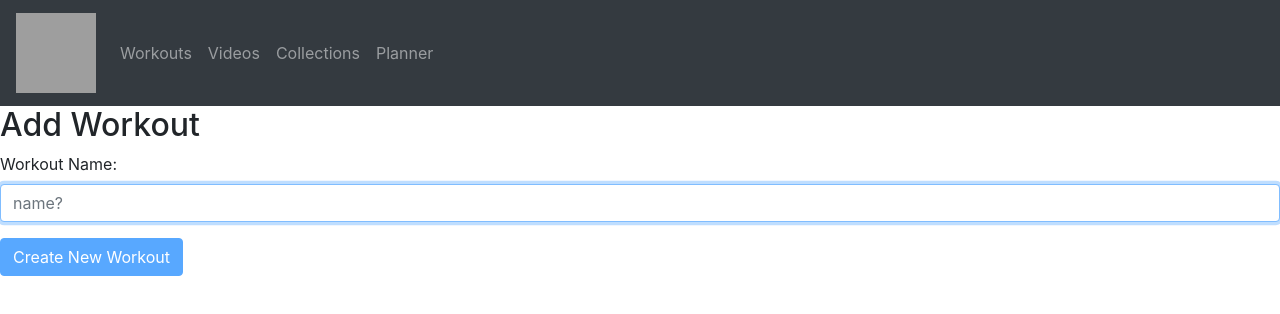
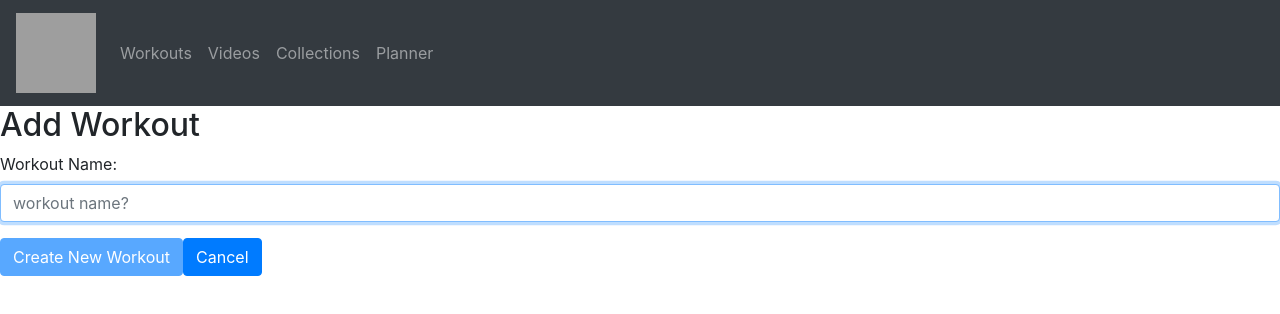
Before and after one commit to dylanmorris51/spotter, a React (Create React App) app: page /workouts/create in a window 1280 px wide. Shown: the top 314 px of the page. Built offline with nearby package versions, Linux system fonts and the light colour scheme; no server answers; sample sign-in values are in the browser's storage; grey boxes are pictures that could not be loaded.

Commit message:
added a create new workout button to workouts list and a cancel button to workout form

```diff
--- a/src/components/workouts/WorkoutForm.js
+++ b/src/components/workouts/WorkoutForm.js
@@ -82,7 +82,7 @@ export const WorkoutForm = () => {
             <fieldset>
                 <div className="form-group">
                     <label htmlFor="title">Workout Name: </label>
-                    <input type="name" id="name" onChange={handleControlledInputChange} required autoFocus className="form-control" placeholder="name?" value={workout.name} />
+                    <input type="name" id="name" onChange={handleControlledInputChange} required autoFocus className="form-control" placeholder="workout name?" value={workout.name} />
                 </div>
             </fieldset>
             <fieldset>
@@ -95,6 +95,9 @@ export const WorkoutForm = () => {
                 }}>
                 {workoutId ? "Save Workout" : "Create New Workout"}
             </button>
+            <button className="btn btn-primary" onClick={() => history.push(`/workouts`)}>
+                Cancel
+            </button>
         </form>
     )
 
--- a/src/components/workouts/WorkoutList.js
+++ b/src/components/workouts/WorkoutList.js
@@ -6,6 +6,7 @@ import React, { useContext, useEffect, useState } from "react"
 import { useHistory, useParams } from "react-router-dom"
 import { WorkoutContext } from "./WorkoutProvider"
 import { WorkoutCard } from "./WorkoutCard"
+import  Button  from "react-bootstrap/Button"
 
 export const WorkoutList = () => {
 
@@ -26,6 +27,10 @@ export const WorkoutList = () => {
 
     return (
         <>
+            <Button onClick={() => history.push(`/workouts/create`)}>
+                Create New Workout
+            </Button>
+
             <h2>Workouts</h2>
 
             <div className="workouts--list">
```
